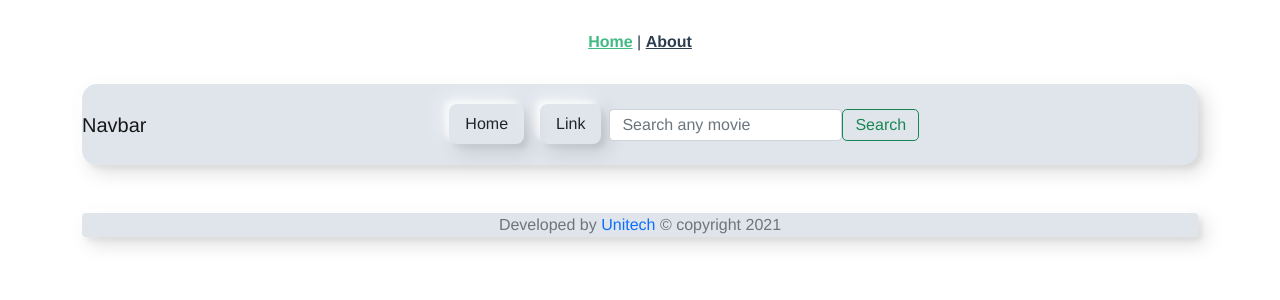
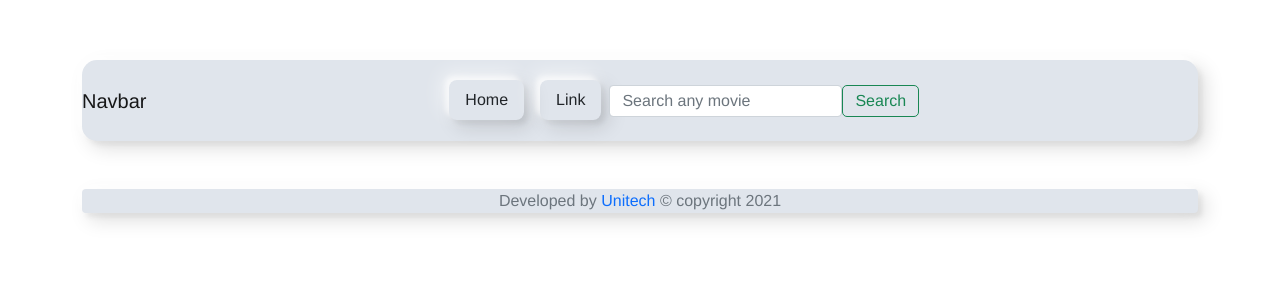
Before and after one commit to Oladayo-Ahmod/vue_movies_application, a Vue app: page / in a window 1280 px wide. Shown: the top 300 px of the page. Built offline with nearby package versions, Linux system fonts and the light colour scheme.

Commit message:
set up movies design and search functionalities

```diff
--- a/package.json
+++ b/package.json
@@ -8,6 +8,10 @@
     "lint": "vue-cli-service lint"
   },
   "dependencies": {
+    "@fortawesome/fontawesome-svg-core": "^1.2.36",
+    "@fortawesome/free-brands-svg-icons": "^5.15.4",
+    "@fortawesome/free-regular-svg-icons": "^5.15.4",
+    "@fortawesome/free-solid-svg-icons": "^5.15.4",
     "@popperjs/core": "^2.9.3",
     "bootstrap": "^5.0.0-beta3",
     "core-js": "^3.6.5",
--- a/public/index.html
+++ b/public/index.html
@@ -3,7 +3,8 @@
   <head>
     <meta charset="utf-8">
     <meta http-equiv="X-UA-Compatible" content="IE=edge">
-    <meta name="viewport" content="width=device-width,initial-scale=1.0">
+	<meta name="viewport" content="width=device-width,initial-scale=1.0">
+	<link rel="stylesheet" href="https://pro.fontawesome.com/releases/v5.10.0/css/all.css" integrity="sha384-AYmEC3Yw5cVb3ZcuHtOA93w35dYTsvhLPVnYs9eStHfGJvOvKxVfELGroGkvsg+p" crossorigin="anonymous"/>
     <link rel="icon" href="<%= BASE_URL %>favicon.ico">
     <title><%= htmlWebpackPlugin.options.title %></title>
   </head>
--- a/src/App.vue
+++ b/src/App.vue
@@ -1,7 +1,8 @@
 <template>
   <div id="nav">
-    <router-link to="/">Home</router-link> |
-    <router-link to="/about">About</router-link>
+    <!-- <router-link to="/">Home</router-link> |
+    <router-link to="/about">About</router-link> -->
+    <!-- <router-link to="/details">details</router-link> -->
   </div>
   <router-view/>
 </template>
--- a/src/components/Header.vue
+++ /dev/null
@@ -1,120 +0,0 @@
-<template>
-  <div>
-    <div class="container mt-0">
-      <nav class="navbar px-2 mt-0  navbar-expand-lg navbar-light bg-light neo-shadow">
-        <a class="ml-3 navbar-brand" href="#">Navbar</a>
-        <button
-          class="navbar-toggler d-lg-none"
-          type="button"
-          data-toggle="collapse"
-          data-target="#collapsibleNavId"
-          aria-controls="collapsibleNavId"
-          aria-expanded="false"
-          aria-label="Toggle navigation"
-        >
-          <span class="navbar-toggler-icon"></span>
-        </button>
-        <div class="collapse navbar-collapse " id="collapsibleNavId">
-          <ul class="navbar-nav mr-auto mt-2 mt-lg-0">
-            <li class="nav-item active">
-              <a class="nav-link" href="#"
-                >Home <span class="sr-only"></span></a
-              >
-            </li>
-            <li class="nav-item">
-              <a class="nav-link" href="#">Link</a>
-            </li>
-
-          </ul>
-		  <div class="mr-auto">
-			<form @submit.prevent="searchMovies()" class="form-inline mr-auto my-2 d-flex justify-content-center my-lg-0">
-				<input
-				class="form-control line-height mr-sm-2 mr-md-2"
-				type="text"
-				placeholder="Search any movie"
-				v-model="search"
-				/>
-				<button  class="btn btn-md line-height btn-outline-success my-2 ml-2 my-sm-0" type="submit">
-					Search
-				</button>
-			</form>
-		  </div>
-		  <!-- <div class="movies_list" v-for="movie in movies" :key="movie.imdbID">
-			  {{movie.Title}}
-		  </div> -->
-        </div>
-      </nav>
-    </div>
-  </div>
-</template>
-
-<script>
-import { ref } from 'vue'
-import env from '@/env.js'
-export default {
-  name: "Header",
-  setup(){
-	  const search = ref("");
-	  const movies = ref([]);
-
-	  const searchMovies=()=>{
-		  if (search.value !== '') {
-			//   console.log(search.value);
-			fetch(`http://www.omdbapi.com/?apikey=${env.apikey}&s=${search.value}`)
-			.then(response => response.json())
-			.then(data =>{
-				movies.value = data.Search;
-				search.value = "";
-				console.log(movies);
-			});
-		  }
-	  }
-
-	  return {
-		  search,
-		  movies,
-		  searchMovies
-	  }
-  }
-}
-// eslint-disable-next-line
-</script>
-
-<style scoped>
-.btn{
-border-radius: 5px !important;
-}
-.neo-shadow{
-border: 0 !important;
-background-color: #e0e5ec !important;
-box-shadow: -7px -7px 20px 0px #fff9, -4px -4px 5px 0px #fff9, 7px 7px 20px 0px #0002, 4px 4px 5px 0px #0001, inset 0px 0px 0px 0px #fff9, inset 0px 0px 0px 0px #0001, inset 0px 0px 0px 0px #fff9, inset 0px 0px 0px 0px #0001;
-border-radius: 15px;
-/* padding: 20px 0px!important; */
-}
-.mr-auto{
-	float:right;
-}.navbar {
-    padding: 20px 0px!important;
-}
-div.navbar-collapse{
-    justify-content: center;
-}
-.navbar-nav .nav-link {
-    padding-right: 1rem !important;
-    padding-left: 1rem !important;
-    text-align: center;
-    color: #212529 !important;
-    border-radius: .5rem;
-    box-shadow: -7px -7px 20px 0px #fff9, -4px -4px 5px 0px #fff9, 7px 7px 20px 0px #0002, 4px 4px 5px 0px #0001, inset 0px 0px 0px 0px #fff9, inset 0px 0px 0px 0px #0001, inset 0px 0px 0px 0px #fff9, inset 0px 0px 0px 0px #0001;
-    margin-bottom: 2%!important;
-}
-.navbar-nav .nav-item {
-    margin: 0 .5rem;
-}
-.navbar-nav .nav-link:hover {
-    box-shadow: inset 7px 7px 9px rgb(0 0 0 / 15%), inset -7px -7px 9px rgb(255 255 255 / 65%);
-}
-.line-height{
-	line-height: 0%;
-}
-</style>
--- /dev/null
+++ b/src/components/Main.vue
@@ -0,0 +1,54 @@
+<template>
+  <div>
+
+  </div>
+</template>
+
+// <script>
+// import { ref } from 'vue'
+// import env from '@/env.js'
+export default {
+  name: "Main",
+//   props : "searchMovies"
+}
+// eslint-disable-next-line
+</script>
+
+<style scoped>
+.btn{
+border-radius: 5px !important;
+}
+.neo-shadow{
+border: 0 !important;
+background-color: #e0e5ec !important;
+box-shadow: -7px -7px 20px 0px #fff9, -4px -4px 5px 0px #fff9, 7px 7px 20px 0px #0002, 4px 4px 5px 0px #0001, inset 0px 0px 0px 0px #fff9, inset 0px 0px 0px 0px #0001, inset 0px 0px 0px 0px #fff9, inset 0px 0px 0px 0px #0001;
+border-radius: 15px;
+/* padding: 20px 0px!important; */
+}
+.mr-auto{
+	float:right;
+}.navbar {
+    padding: 20px 0px!important;
+}
+div.navbar-collapse{
+    justify-content: center;
+}
+.navbar-nav .nav-link {
+    padding-right: 1rem !important;
+    padding-left: 1rem !important;
+    text-align: center;
+    color: #212529 !important;
+    border-radius: .5rem;
+    box-shadow: -7px -7px 20px 0px #fff9, -4px -4px 5px 0px #fff9, 7px 7px 20px 0px #0002, 4px 4px 5px 0px #0001, inset 0px 0px 0px 0px #fff9, inset 0px 0px 0px 0px #0001, inset 0px 0px 0px 0px #fff9, inset 0px 0px 0px 0px #0001;
+    margin-bottom: 2%!important;
+}
+.navbar-nav .nav-item {
+    margin: 0 .5rem;
+}
+.navbar-nav .nav-link:hover {
+    box-shadow: inset 7px 7px 9px rgb(0 0 0 / 15%), inset -7px -7px 9px rgb(255 255 255 / 65%);
+}
+.line-height{
+	line-height: 0%;
+}
+</style>
--- a/src/main.js
+++ b/src/main.js
@@ -2,6 +2,7 @@ import { createApp } from 'vue'
 import App from './App.vue'
 import "bootstrap/dist/css/bootstrap.min.css"
 import "bootstrap"
+
 import router from './router'
 
 createApp(App).use(router).mount('#app')
--- a/src/router/index.js
+++ b/src/router/index.js
@@ -1,11 +1,17 @@
 import { createRouter, createWebHistory } from 'vue-router'
 import Home from '../views/Home.vue'
+import Details from '../views/Details.vue'
 
 const routes = [
   {
     path: '/',
     name: 'Home',
     component: Home
+  },
+  {
+    path: '/details',
+    name: 'details',
+    component: Details
   },
   {
     path: '/about',
--- a/src/views/Home.vue
+++ b/src/views/Home.vue
@@ -1,7 +1,32 @@
 <template>
   <header>
-	  <Header />
-	  <!-- <div class="mr-auto">
+	 <div class="container mt-0">
+      <nav class="navbar px-2 mt-0  navbar-expand-lg navbar-light bg-light neo-shadow">
+        <a class="ml-3 navbar-brand" href="#">Navbar</a>
+        <button
+          class="navbar-toggler d-lg-none"
+          type="button"
+          data-toggle="collapse"
+          data-target="#collapsibleNavId"
+          aria-controls="collapsibleNavId"
+          aria-expanded="false"
+          aria-label="Toggle navigation"
+        >
+          <span class="navbar-toggler-icon"></span>
+        </button>
+        <div class="collapse navbar-collapse " id="collapsibleNavId">
+          <ul class="navbar-nav mr-auto mt-2 mt-lg-0">
+            <li class="nav-item active">
+              <a class="nav-link" href="#"
+                >Home <span class="sr-only"></span></a
+              >
+            </li>
+            <li class="nav-item">
+              <a class="nav-link" href="#">Link</a>
+            </li>
+
+          </ul>
+		  <div class="mr-auto">
 			<form @submit.prevent="searchMovies()" class="form-inline mr-auto my-2 d-flex justify-content-center my-lg-0">
 				<input
 				class="form-control line-height mr-sm-2 mr-md-2"
@@ -13,10 +38,38 @@
 					Search
 				</button>
 			</form>
+		  </div>
+		  <!-- <div class="movies_list" v-for="movie in movies" :key="movie.imdbID">
+			  {{movie.Title}}
 		  </div> -->
+        </div>
+      </nav>
+    </div>
   </header>
   <main>
-
+  <Main />
+	<div class="container">
+		  <div class="row justify-content-center align-items-center">
+				<div class="col-lg-3 col-md-6 col-6 m-3 " v-for="movie in movies" :key="movie.imdbID">
+					<router-link :to="'/details/'+movie.imdbID" class="link">
+						<div class="card rounded neo-shadow">
+							<img class="card-img-top" :src="movie.Poster" alt="">
+							<div class="card-body">
+								<h6 class="card-title"><i class="fas text-primary fa-heading"></i> {{movie.Title}}</h6>
+								<div class="row">
+									<div class="col-md-6">
+										<small class="card-text"><i class="fas text-primary fa fa-calendar"></i> {{movie.Year}}</small>
+									</div>
+									<div class="col-md-6">
+										<small><i class="fa fa-list-alt text-primary" aria-hidden="true"></i> {{movie.Type}}</small>
+									</div>
+								</div>
+							</div>
+						</div>
+					</router-link>
+				</div>
+		  </div>
+	  </div>
   </main>
   <footer>
 	  <Footer />
@@ -26,14 +79,81 @@
 <script>
 // @ is an alias to /src
 // import HelloWorld from '@/components/HelloWorld.vue'
-import Header from '@/components/Header.vue'
+import Main from '@/components/Main.vue'
 import Footer from '@/components/Footer.vue'
+import { ref } from 'vue'
+import env from '@/env.js'
 
 export default {
   name: 'Home',
   components: {
-	Header,
+	Main,
 	Footer,
+  },
+  setup(){
+	  const search = ref("");
+	  const movies = ref([]);
+	  const default_movies = ref([]);
+	  const searchMovies=()=>{
+		  if (search.value !== '') {
+			//   console.log(search.value);
+			fetch(`http://www.omdbapi.com/?apikey=${env.apikey}&s=${search.value}`)
+			.then(response => response.json())
+			.then(data =>{
+				movies.value = data.Search;
+				search.value = "";
+				console.log(movies);
+			});
+		  }
+	  }
+
+
+	  return {
+		  search,
+		  movies,
+		  searchMovies
+	  }
   }
 }
 </script>
+<style scoped>
+.btn{
+border-radius: 5px !important;
+}
+.neo-shadow{
+border: 0 !important;
+background-color: #e0e5ec !important;
+box-shadow: -7px -7px 20px 0px #fff9, -4px -4px 5px 0px #fff9, 7px 7px 20px 0px #0002, 4px 4px 5px 0px #0001, inset 0px 0px 0px 0px #fff9, inset 0px 0px 0px 0px #0001, inset 0px 0px 0px 0px #fff9, inset 0px 0px 0px 0px #0001;
+border-radius: 15px;
+/* padding: 20px 0px!important; */
+}
+.mr-auto{
+	float:right;
+}.navbar {
+    padding: 20px 0px!important;
+}
+div.navbar-collapse{
+    justify-content: center;
+}
+.navbar-nav .nav-link {
+    padding-right: 1rem !important;
+    padding-left: 1rem !important;
+    text-align: center;
+    color: #212529 !important;
+    border-radius: .5rem;
+    box-shadow: -7px -7px 20px 0px #fff9, -4px -4px 5px 0px #fff9, 7px 7px 20px 0px #0002, 4px 4px 5px 0px #0001, inset 0px 0px 0px 0px #fff9, inset 0px 0px 0px 0px #0001, inset 0px 0px 0px 0px #fff9, inset 0px 0px 0px 0px #0001;
+    margin-bottom: 2%!important;
+}
+.navbar-nav .nav-item {
+    margin: 0 .5rem;
+}
+.navbar-nav .nav-link:hover {
+    box-shadow: inset 7px 7px 9px rgb(0 0 0 / 15%), inset -7px -7px 9px rgb(255 255 255 / 65%);
+}
+.line-height{
+	line-height: 0%;
+}
+.link{
+	text-decoration:none;
+}
+</style>
```
Also changed, not shown: src/views/Details.vue (renamed from src/components/Details.vue), 1 other file (tests, documents, lock files or other folders).
